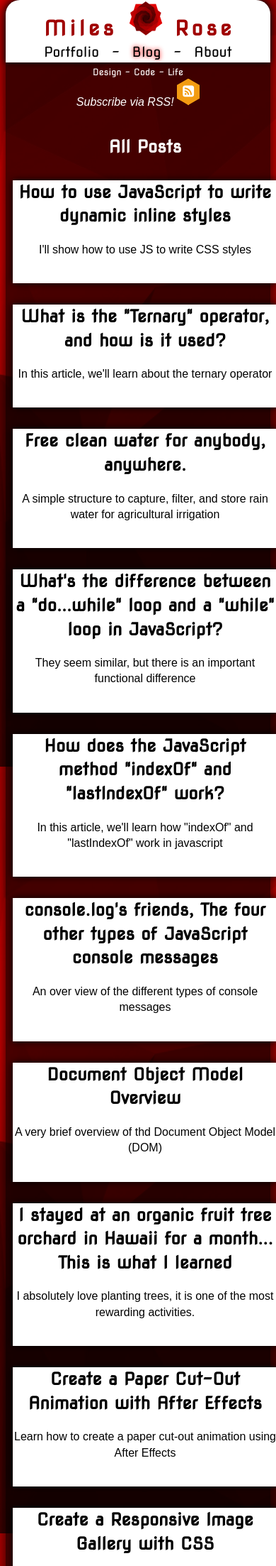
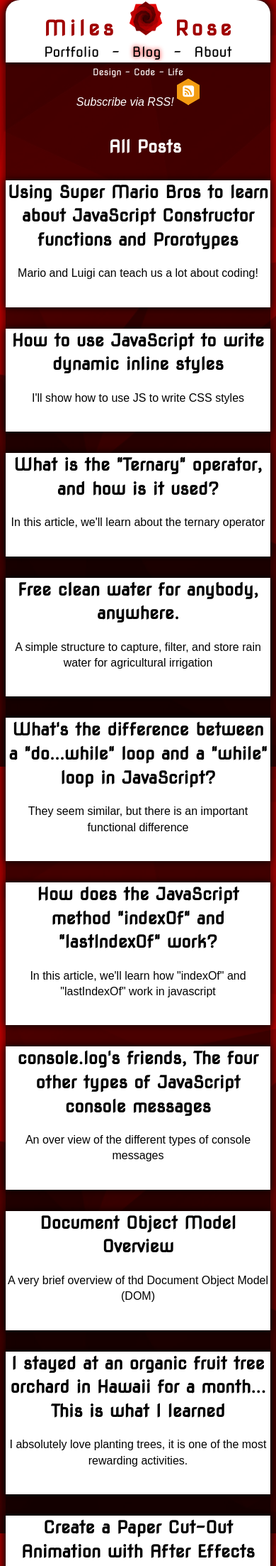
Before and after one commit to MilesOfRoses/my-jekyll, a Jekyll site: the page built from blog.html, in a window 390 px wide. Shown: the top 2206 px of the page at 71% size. Built offline with Jekyll 4.4.1, drawn with Linux system fonts in a browser that asks for light colours; some of the changed lines change nothing that is shown.

Commit message:
mario article, fixed blog bug

```diff
--- /dev/null
+++ b/_posts/code/2017-05-24-constructors,prototypes,super-mario.md
@@ -0,0 +1,211 @@
+---
+layout: blog-article
+title: Using Super Mario Bros to learn about JavaScript Constructor functions and Prorotypes
+meta: Mario and Luigi can teach us a lot about coding!
+category: code
+
+---
+
+
+<a href="https://c1.staticflickr.com/5/4220/34875075235_ca81d8ec12_z.jpg" data-lity data-lity-desc="step1"><img src="https://c1.staticflickr.com/5/4220/34875075235_ca81d8ec12_z.jpg" width="100%" alt="step1"></a>
+
+
+
+
+<p>Today we'll use Nintendo characters to help us learn about JavaScript Constructor functions and Prorotypes! <br>
+Creating objects in JavaScript is a very common task, but often times you'll want to define multiple objects that share the same properties and the same basic structure. For example, if I were programming a video game and I wanted to define some players as objects, I might do so like this:</p>
+
+
+{% highlight javascript linenos %}
+
+  var playerOne = {name: "Mario", coins: 55, lives: 3};
+
+{% endhighlight %}
+
+
+<p>And then after I defined player one, I want to define player two. Except the problem is that I unintentionally define player two in a slightly inconsistent way:</p>
+
+{% highlight javascript linenos %}
+var playerTwo = {name: "Luigi", score: 55, health: 3};
+{% endhighlight %}
+
+<p>See what's inconsistent here? The name property is the same in both player objects, but for playerOne's "coins" property, playerTwo has "score" instead!
+And the players lives/health is stored inconsistently as well.
+
+What we need is a way to easily formalize our objects, making it easy to create many different objects with the same properties, but with different values for each property.
+
+<h2>Enter the constructor function!</h2>
+<p>What's a constructor function?
+It's a function that can construct... Objects! Lots of objects!
+The first step is to just make a function like normal with the name of the type of object that we want to construct, in this case Player:
+</p>
+
+{% highlight javascript linenos %}
+function Player(){
+
+};
+ {% endhighlight %}
+
+<p>(BTW, The tradition is to always capitalize the first letter for these constructor functions!)
+
+Right now we'll leave the constructor function empty.
+Now we'll create our object by declaring a new variable using the keyword "new" to create a new object from the Player constructor function.
+</p>
+
+
+{% highlight javascript linenos %}
+function Player(){
+
+};
+
+ var mario = new Player();
+
+ {% endhighlight %}
+
+ <p>This creates a new object, calling the Player constructor function to create the new object. Obviously there is still nothing inside the constructor function, so let's add some code. Let's try:</p>
+
+
+{% highlight javascript linenos %}
+function Player(){
+	this.name = "mario";
+};
+
+ var mario = new Player();
+
+ {% endhighlight %}
+
+
+<p>Wait, that's no good… I want to be able to re-use this constructor function for multiple different players, and all of the players can't be named Mario! We need the constructor function to be able to take in a name parameter. When it is called, it will create a new player, passing in that name parameter for the current object that it is constructing.</p>
+
+
+
+{% highlight javascript linenos %}
+
+  function Player(n){
+	this.name = n;
+};
+
+ var mario = new Player("Mario");
+
+{% endhighlight %}
+
+
+<p>So now that we have the basic constructor working, we can call it again passing in a new name</p>
+
+{% highlight javascript linenos %}
+var luigi = new Player("Luigi");
+{% endhighlight %}
+
+<p>This is how we can create many similar objects in a very standardized way.
+So let's create some more properties in the constructor function. Let's give each player a number of collected coins, and a number of lives. For the parameters, we'll use the variables "c" and "l" respectively.
+</p>
+
+{% highlight javascript linenos %}
+function Player(n,c,l){
+	this.name = n;
+	this.coins = c;
+	this.lives = l;
+};
+
+ var mario = new Player("Mario",55,3);
+ var luigi = new Player("Luigi",76,2);
+
+ {% endhighlight %}
+
+
+
+<p>This is a much more efficient way of creating many similar objects, but how to we display the data related to each object? </p>
+
+<h2>Enter prototypes!</h2>
+
+<p>Prototypes can allow us to attach new functions onto individual objects, rather than declaring functions inside of the constructor function, which would affect ALL of the constructor's objects at the same time. In this way, our prototype will just bolt a function onto an individual object. In this case, a function that outputs a console log about a player.
+Every JavaScript object has a prototype.
+Functions (including our player function) are also objects, and so they have prototypes too. We can use the prototype to get the player object to do things, like tell us the player's name
+
+</p>
+
+{% highlight javascript linenos %}
+ Player.prototype.displayName = function(){
+	    console.log("It’s a me," , this.name);
+};
+
+ {% endhighlight %}
+
+<p>We use the keyword "this" to output the name property of whatever the current object is, because this prototype could be re-used on any player object we want.
+
+The "displayName" part is just something made up, you could use anything that is descriptive of what the prototype is getting the object to do.
+
+Now to have the Mario player output its name, we just type
+
+</p>
+
+
+{% highlight javascript linenos %}
+ mario.displayName();
+
+ {% endhighlight %}
+
+
+<p>And it will log "It's a me, Mario" to the console!
+We can do the same for Luigi, too.
+
+</p>
+
+
+{% highlight javascript linenos %}
+function Player(n,c,l){
+	this.name = n;
+	this.coins = c;
+	this.lives = l;
+};
+
+ var mario = new Player("Mario",55,3);
+ var luigi = new Player("Luigi",76,2);
+
+ Player.prototype.displayName = function(){
+	console.log("It's a me," , this.name);
+};
+
+ mario.displayName(); //outputs "It's a me, Mario"
+ luigi.displayName();  //outputs "It's a me, Luigi"
+
+
+ {% endhighlight %}
+
+ <p>And we can do more than just displaying information about the players, we can also use prototypes to bolt on new functions that actually change the values of the player objects too. For example, we can give each player a new 1UP like this:</p>
+
+
+{% highlight javascript linenos %}
+function Player(n,c,l){
+	this.name = n;
+	this.coins = c;
+	this.lives = l;
+};
+
+ var mario = new Player("Mario",55,3);
+ var luigi = new Player("Luigi",76,2);
+
+ Player.prototype.displayName = function(){
+	console.log("It's a me," , this.name);
+};
+
+Player.prototype.levelUp = function(){
+	this.lives++;
+	console.log("1UP! I now have" , this.lives +" lives" );
+};
+
+mario.displayName(); //outputs "It's a me, Mario"
+luigi.displayName(); //outputs "It's a me, Luigi"
+mario.levelUp(); //outputs "1UP! I now have 4 lives"
+luigi.levelUp(); //outputs "1UP! I now have 3 lives"
+
+
+ {% endhighlight %}
+
+
+<p>The efficient thing about this code is that all of the properties are consistent and standardized, and the whole thing is scalable because I can add as many new players as I want without having to repeat any code! Each new player already knows about its properties while still acting independently of each other.
+
+Everything that each player can do is based on both the constructor function and the prototypes which have bolted new functions onto them after the fact.
+
+Video games can be so informative ;)
+</p>
--- a/css/common.css
+++ b/css/common.css
@@ -391,6 +391,8 @@ h3 {
 
 	.media-section {
 		margin-top: 30px;
+		margin-left: -10px;
+		margin-right: 10px;
 	}
 
 	.nav-top{
```
